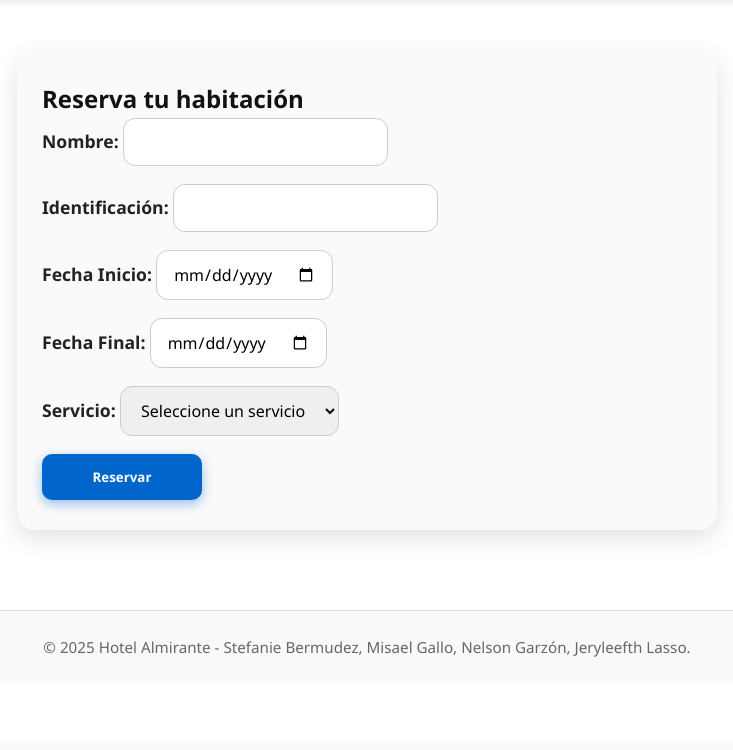
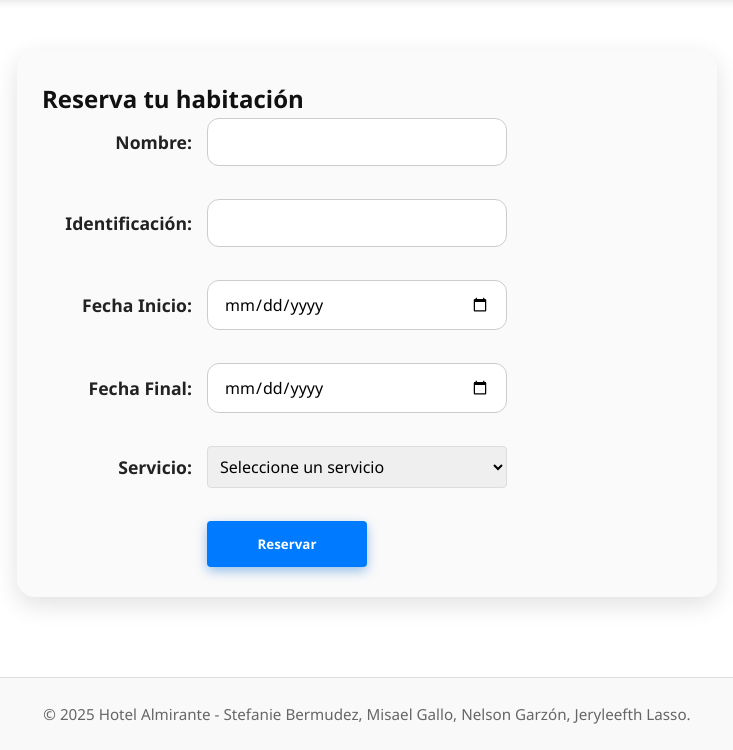
Before and after one commit to mrkzukaritas/HotelIngSoft, a Django app: page /reservar/ in a window 1280 px wide. Shown: the part 59-809 px from the top of the page, without its empty margins (273-1006 px from the left). Before the commit the page ends 716 px from the top, so only its background shows below. Run offline with Django 5.2, Linux system fonts and the light colour scheme; data comes from the database, SQL or seed files in the repository; both versions use the stored data as it was after the commit.

Commit message:
Add styles for reservation form alignment and update payment page title

```diff
--- a/myapp/static/styles/main.css
+++ b/myapp/static/styles/main.css
@@ -378,6 +378,7 @@ font-size: 2.4rem;
 margin-bottom: 25px;
 border-left: 6px solid #0066cc;
 padding-left: 14px;
+
 }
 
 .reserva-form {
--- a/myapp/templates/pagarReserva.html
+++ b/myapp/templates/pagarReserva.html
@@ -2,7 +2,7 @@
 
 {% block content %}
 <h1>
-    Pagina para ver los pagos realizados
+    Pagos
 </h1>
 {% if reserva.paga == True %}
     <h2>
--- a/myapp/templates/reservar.html
+++ b/myapp/templates/reservar.html
@@ -3,6 +3,40 @@
 {% block content %}
 <section class="reserva-section main-content">
   <h1 class="section-title">Reserva tu habitación</h1>
+
+  <style>
+    /* Estilos para alinear los campos */
+    .reserva-form p {
+      display: flex;
+      align-items: center;
+      margin-bottom: 15px;
+    }
+
+    .reserva-form label {
+      min-width: 150px; /* Ancho fijo para etiquetas */
+      text-align: right;
+      margin-right: 15px;
+    }
+
+    .reserva-form input,
+    .reserva-form select {
+      flex: 1;
+      max-width: 300px;
+      padding: 8px;
+      border: 1px solid #ddd;
+      border-radius: 4px;
+    }
+
+    .btn-primary {
+      margin-left: 165px; /* Alineado con los campos */
+      padding: 10px 20px;
+      background: #007bff;
+      color: white;
+      border: none;
+      border-radius: 4px;
+      cursor: pointer;
+    }
+  </style>
 
   <form method="POST" class="reserva-form" novalidate>
     {% csrf_token %}
```
Also changed, not shown: db.sqlite3.
